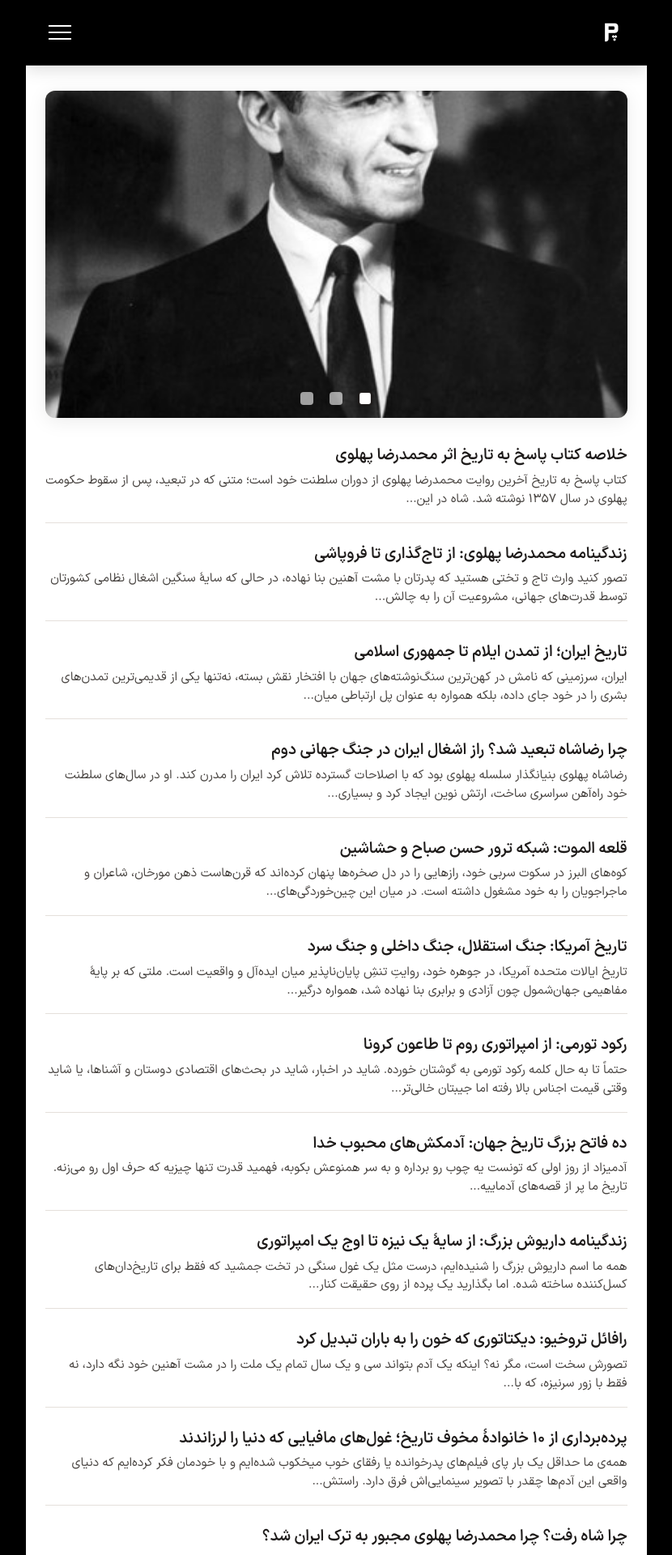
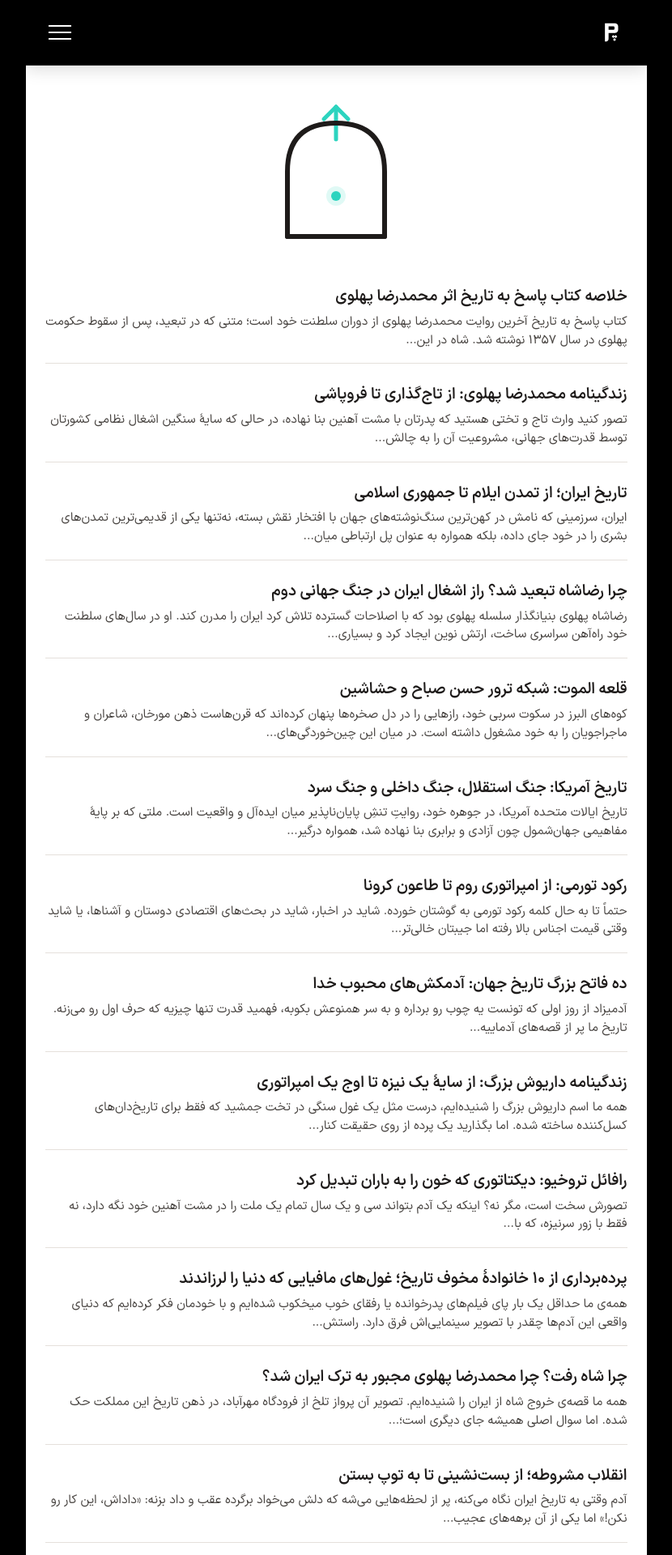
Before and after one commit to darkblog/darkblog.github.io, a Jekyll site: the page built from page.html, in a window 1280 px wide. Shown: the top 1920 px of the page at 81% size, without its empty margins (225-1055 px from the left). Built offline with Jekyll 4.4.1, drawn with Linux system fonts in a browser that asks for light colours.

Commit message:
Update page.html

```diff
--- a/page.html
+++ b/page.html
@@ -48,21 +48,8 @@ layout: null
     #menu-toggle:checked ~ .site-header .hamburger span:nth-child(2) { opacity: 0; }
     #menu-toggle:checked ~ .site-header .hamburger span:nth-child(3) { transform: rotate(-45deg) translate(6px, -6px); }
     .main-content { padding-top: calc(var(--header-height) + 2rem); padding-bottom: 2.5rem; padding-left: clamp(1rem, 3vw, 1.5rem); padding-right: clamp(1rem, 3vw, 1.5rem); background-color: white; font-size: inherit; }
-    .slider { position: relative; width: 100%; margin-bottom: 2rem; border-radius: 0.75rem; overflow: hidden; box-shadow: 0 4px 24px rgba(0,0,0,0.08); background: #f0ebe4; aspect-ratio: 16 / 9; }
-    .slider input[type="radio"] { position: absolute; opacity: 0; pointer-events: none; }
-    .slides { position: relative; width: 100%; height: 100%; }
-    .slide { position: absolute; top: 0; left: 0; width: 100%; height: 100%; opacity: 0; transition: opacity 0.6s ease; z-index: 1; }
-    .slide a { display: block; width: 100%; height: 100%; text-decoration: none; }
-    .slide img { width: 100%; height: 100%; object-fit: cover; display: block; }
-    #s1-radio:checked ~ .slides #s1,
-    #s2-radio:checked ~ .slides #s2,
-    #s3-radio:checked ~ .slides #s3 { opacity: 1; z-index: 2; }
-    .slider-dots { position: absolute; bottom: 1rem; left: 50%; transform: translateX(-50%); display: flex; gap: 1.25rem; z-index: 5; direction: rtl; }
-    .slider-dots label { width: 1rem; height: 1rem; border-radius: 0.25rem; background: rgba(255,255,255,0.6); cursor: pointer; transition: background 0.3s, transform 0.2s; border: 2px solid transparent; }
-    .slider-dots label:hover { background: rgba(255,255,255,0.9); transform: scale(1.15); }
-    #s1-radio:checked ~ .slider-dots label[for="s1-radio"],
-    #s2-radio:checked ~ .slider-dots label[for="s2-radio"],
-    #s3-radio:checked ~ .slider-dots label[for="s3-radio"] { background: #ffffff; border-color: #1e1b1a; transform: scale(1.15); }
+    .hero-svg { display: flex; justify-content: center; align-items: center; margin-bottom: 2.5rem; }
+    .hero-svg svg { width: 100%; max-width: 200px; height: auto; }
     .posts-list { list-style: none; padding: 0; display: flex; flex-direction: column; gap: 1.5rem; }
     .posts-list li { border-bottom: 1px solid #e5e0db; padding-bottom: 1rem; }
     .posts-list li:last-child { border-bottom: none; }
@@ -105,32 +92,16 @@ layout: null
   </nav>
   <main class="main-content">
     <h1 class="sr-only">پاسگاه</h1>
-    <div class="slider">
-      <input type="radio" name="slider" id="s1-radio" checked>
-      <input type="radio" name="slider" id="s2-radio">
-      <input type="radio" name="slider" id="s3-radio">
-      <div class="slides">
-        <div class="slide" id="s1">
-          <a href="#">
-            <img src="https://www.pasgah.org/blog/mohammadreza-pahlavi.jpeg" alt="تصویر اول" loading="eager">
-          </a>
-        </div>
-        <div class="slide" id="s2">
-          <a href="#">
-            <img src="https://images.unsplash.com/photo-1496449903678-68ddcb189a24?w=800&h=400&fit=crop&q=80" alt="تصویر دوم" loading="lazy">
-          </a>
-        </div>
-        <div class="slide" id="s3">
-          <a href="#">
-            <img src="https://images.unsplash.com/photo-1481627834876-b7833e8f5570?w=800&h=400&fit=crop&q=80" alt="تصویر سوم" loading="lazy">
-          </a>
-        </div>
-      </div>
-      <div class="slider-dots">
-        <label for="s1-radio" aria-label="برگه اول"></label>
-        <label for="s2-radio" aria-label="برگه دوم"></label>
-        <label for="s3-radio" aria-label="برگه سوم"></label>
-      </div>
+    <div class="hero-svg">
+      <svg viewBox="0 0 200 200" fill="none" xmlns="http://www.w3.org/2000/svg">
+        <path d="M100 20 L100 60" stroke="#2dd4bf" stroke-width="5" stroke-linecap="round"/>
+        <path d="M40 180 L40 100 Q40 40 100 40 Q160 40 160 100 L160 180" stroke="#1e1b1a" stroke-width="6" stroke-linecap="round" stroke-linejoin="round"/>
+        <path d="M40 180 L160 180" stroke="#1e1b1a" stroke-width="6" stroke-linecap="round"/>
+        <path d="M100 20 L85 35" stroke="#2dd4bf" stroke-width="5" stroke-linecap="round"/>
+        <path d="M100 20 L115 35" stroke="#2dd4bf" stroke-width="5" stroke-linecap="round"/>
+        <circle cx="100" cy="130" r="12" fill="#2dd4bf" opacity="0.15"/>
+        <circle cx="100" cy="130" r="6" fill="#2dd4bf"/>
+      </svg>
     </div>
     <ul class="posts-list">
       {% for post in site.posts limit: 20 %}
```
